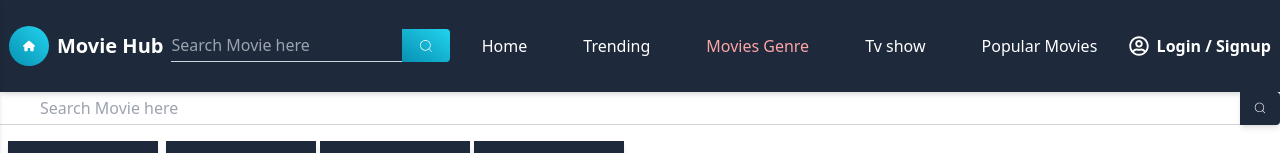
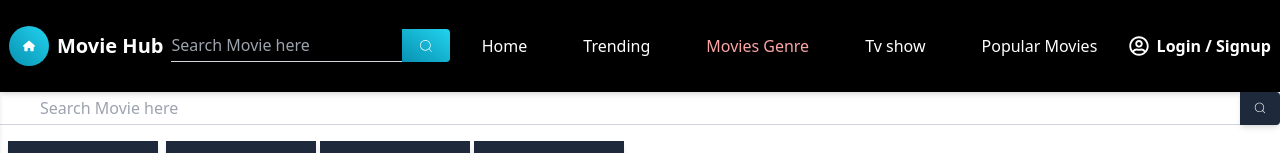
Before and after one commit to DURUCODES/-movie-site-react, a React (Vite) app: page /browsemovies in a window 1280 px wide. Shown: the top 153 px of the page. Built offline with nearby package versions, Linux system fonts and the light colour scheme; no server answers.

Commit message:
edit thenavbar

```diff
--- a/src/componets/footer/Footer.jsx
+++ b/src/componets/footer/Footer.jsx
@@ -6,7 +6,7 @@ const Footer = () => {
   const currentYear = new Date().getFullYear();
 
   return (
-    <footer class="bg-white dark:bg-gray-900">
+    <footer class="bg-white dark:bg-black">
       <div class="mx-auto w-full max-w-screen-xl p-4 py-6 lg:py-8">
         <div class="md:flex md:justify-between">
           <div class="mb-6 md:mb-0">
--- a/src/componets/navbar/DesktopNav.jsx
+++ b/src/componets/navbar/DesktopNav.jsx
@@ -44,9 +44,9 @@ const DesktopNav = ({ opennavbar }) => {
         navbg
           ? "bg-gradient-to-tr from-cyan-600 to-cyan-400 "
           : "bg-transparent"
-      } h-[10ch] z-[50] w-full flex items-center transition-all duration-200`}
+      } h-[10ch] z-[10] w-full flex items-center transition-all duration-200`}
     >
-      <div className="flex  items-center h-full justify-between w-[95%] sm:w-[100%] xl:w-[100%] mx-auto md:px-2 sm:px-0  px-2   bg-slate-800 py-2  border border-transparent text-center shadow-md focus:bg-slate-700 focus:shadow-none active:bg-slate-70">
+      <div className="flex  items-center h-full justify-between w-[100%] sm:w-[100%] xl:w-[100%] mx-auto md:px-2 sm:px-0  px-2   bg-black py-2  border border-transparent text-center shadow-md focus:bg-slate-700 focus:shadow-none active:bg-slate-70">
         {/* LOGO */}
         <div className="flex items-center space-x-2 ">
           <div className="md:w-10 md:h-10 w-6 h-6 rounded-full bg-gradient-to-tr from-cyan-600 to-cyan-400  flex text-white  items-center justify-center flex-col">
--- a/src/componets/navbar/MobileNav.jsx
+++ b/src/componets/navbar/MobileNav.jsx
@@ -50,17 +50,17 @@ const MobileNav = ({ isOpen, closeNavBar }) => {
     <div>
       {/* Overlay */}
       <div
-        className={`transform  transition-all duration-500 inset-0 z-50 bg-black opacity-70 ${
+        className={`transform  transition-all duration-500 inset-0 z-10 h-screen bg-black fixed opacity-70 ${
           isOpen ? "block" : "hidden"
         }`}
       ></div>
       {/* Nav links */}
 
       <div
-        className={`text-white transform transition-all duration-500 delay-300 top-0 absolute flex flex-col justify-center h-screen w-[100%] sm:w-[60%] space-y-6 z-[10000] bg-slate-800 py-2 px-3 border border-transparent text-center shadow-md focus:bg-slate-700 focus:shadow-none active:bg-slate-700 ${navOpen}`}
+        className={`text-white bg-black transform transition-all duration-500 delay-300 top-0 fixed flex flex-col justify-center h-full w-[75%] sm:w-[60%] space-y-6 z-[10000] py-2  border border-transparent text-center shadow-md focus:bg-slate-700 focus:shadow-none active:bg-slate-700 ${navOpen}`}
         style={{ height: "100%" }} // Ensure it covers full height
       >
-        <div className="absolute top-10 left-5">
+        <div className="absolute top-10  left-5">
           <div className="flex items-center cursor-pointer transition-all duration-200 text-white space-x-2 hover:text-red-400">
             <Search closeNavBar={closeNavBar} />
           </div>
```
